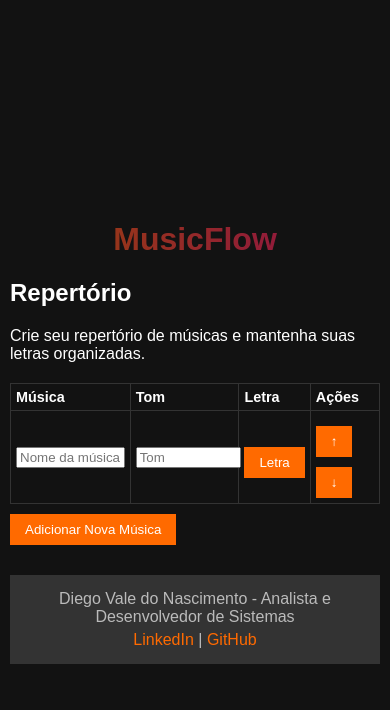
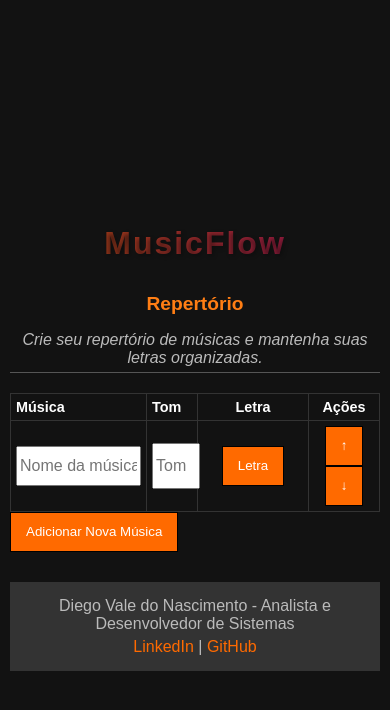
Before and after one commit to DVALENASCIMENTO/musicFlow.Project, a plain HTML site: page index.html in a window 390 px wide. Both pictures are taken after a click on the button "Adicionar Nova Música". Drawn offline with Linux system fonts and the light colour scheme.

Commit message:
Update styles.css

```diff
--- a/css/styles.css
+++ b/css/styles.css
@@ -23,6 +23,26 @@ body {
     background: linear-gradient(90deg, #ff6a00, #ee0979);
     -webkit-background-clip: text;
     color: transparent;
+    text-shadow: 2px 2px 4px rgba(0, 0, 0, 0.5);
+    letter-spacing: 2px;
+    padding: 10px;
+}
+
+.subtitle {
+    text-align: center;
+    font-size: 1.5rem;
+    margin-top: 10px;
+    color: #ff7e14;
+}
+
+.description {
+    text-align: center;
+    font-size: 1rem;
+    margin-top: 5px;
+    color: #bbb;
+    font-style: italic;
+    border-bottom: 1px solid #555;
+    padding-bottom: 5px;
 }
 
 @keyframes blink {
@@ -44,30 +64,56 @@ th, td {
     padding: 10px;
     border: 1px solid #333;
     text-align: left;
+    transition: background-color 0.3s;
+    vertical-align: middle;
+}
+
+tr:hover {
+    background-color: #1a1a1a;
+}
+
+th:nth-child(1), td:nth-child(1) {
+    width: auto;
 }
 
 th:nth-child(2), td:nth-child(2) {
-    width: auto; /* Permite que o input controle a largura */
+    width: 40px;
+}
+
+th:nth-child(3), td:nth-child(3) {
+    width: 100px;
+    text-align: center; /* Centraliza o conteúdo da coluna "Letra" */
+}
+
+th:nth-child(4), td:nth-child(4) {
+    width: 60px;
+    text-align: center; /* Centraliza o conteúdo da coluna "Ações" */
 }
 
 td:nth-child(1) input {
-    width: 100%; /* Faz o input ocupar 100% da largura disponível */
-    box-sizing: border-box; /* Inclui padding e borda no cálculo da largura */
+    width: 100%;
+    box-sizing: border-box;
+    font-size: 1rem;
+    height: 40px;
+    line-height: 40px;
 }
 
 td:nth-child(2) input {
-    width: 5ch; /* Define a largura para 5 caracteres */
-    max-width: 50px; /* Define um valor máximo de largura */
-    min-width: 30%; /* Define um valor mínimo de largura para dispositivos móveis */
+    width: 5ch;
+    max-width: 60px;
+    min-width: 30%;
+    font-size: 1rem;
+    height: 40px;
+    line-height: 40px;
 }
 
 button {
     padding: 8px 15px;
     background-color: #ff6a00;
-    border: none;
+    border: 1px solid black;
     color: white;
     cursor: pointer;
-    margin-top: 10px;
+    height: 40px;
 }
 
 button:hover {
@@ -75,10 +121,11 @@ button:hover {
 }
 
 .actions {
-    display: flex; /* Usar flexbox para alinhar os botões */
-    flex-direction: row; /* Alinhar os botões na horizontal */
-    gap: 5px; /* Espaçamento entre os botões */
-    align-items: center; /* Alinha verticalmente os itens no centro */
+    display: flex;
+    flex-direction: row;
+    gap: 10px;
+    align-items: center;
+    justify-content: center; /* Centraliza os botões na coluna "Ações" */
 }
 
 .popup {
@@ -152,24 +199,28 @@ footer a:hover {
 
 @media (max-width: 600px) {
     body {
-        padding: 10px; /* Reduzir o padding em dispositivos móveis */
+        padding: 10px;
     }
 
     #title {
-        font-size: 2rem; /* Diminuir o tamanho do título */
+        font-size: 2rem;
+    }
+
+    .subtitle {
+        font-size: 1.2rem;
     }
 
     table, th, td {
-        font-size: 0.9rem; /* Ajustar o tamanho da fonte da tabela */
-        padding: 5px; /* Reduzir o padding da tabela */
+        font-size: 0.9rem;
+        padding: 5px;
     }
 
     td:nth-child(2) input {
-        width: 100%; /* Faz o input ocupar 100% da largura disponível em dispositivos móveis */
-        max-width: none; /* Remove o máximo para permitir que se expanda */
+        width: 100%;
+        max-width: none;
     }
 
     .actions {
-        flex-direction: column; /* Mudar para coluna em dispositivos móveis */
+        flex-direction: column;
     }
 }
```
